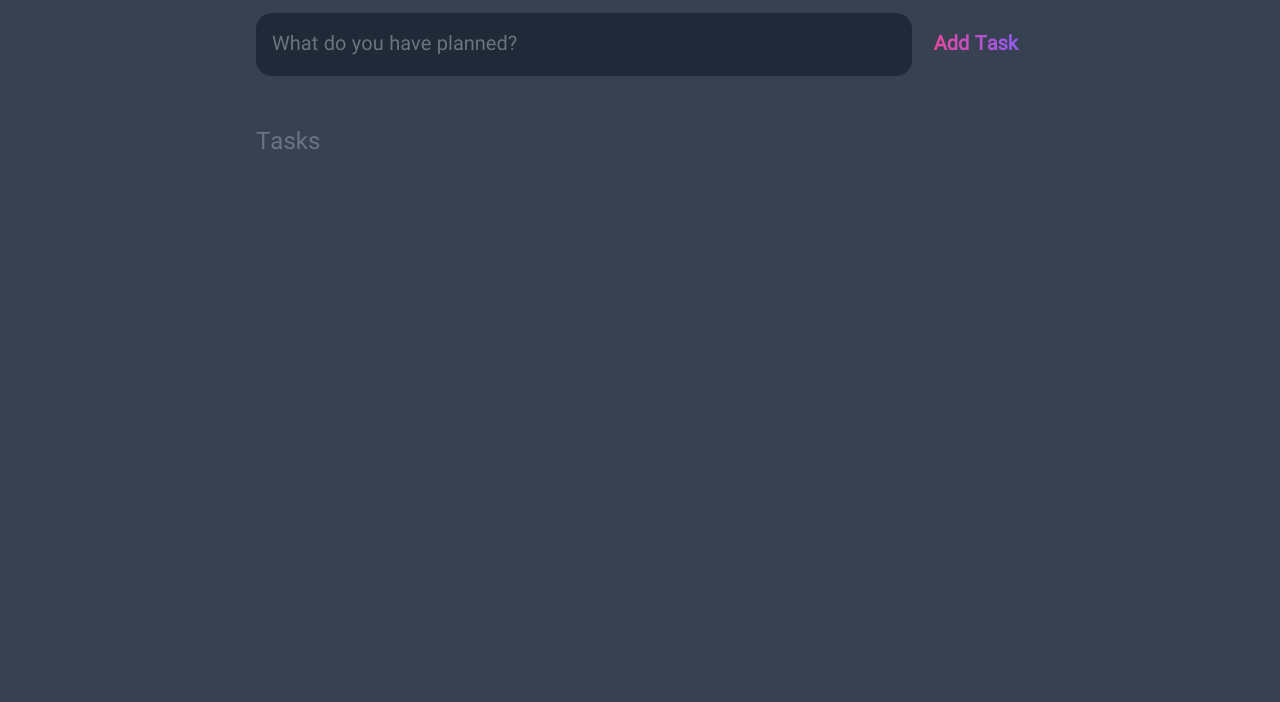
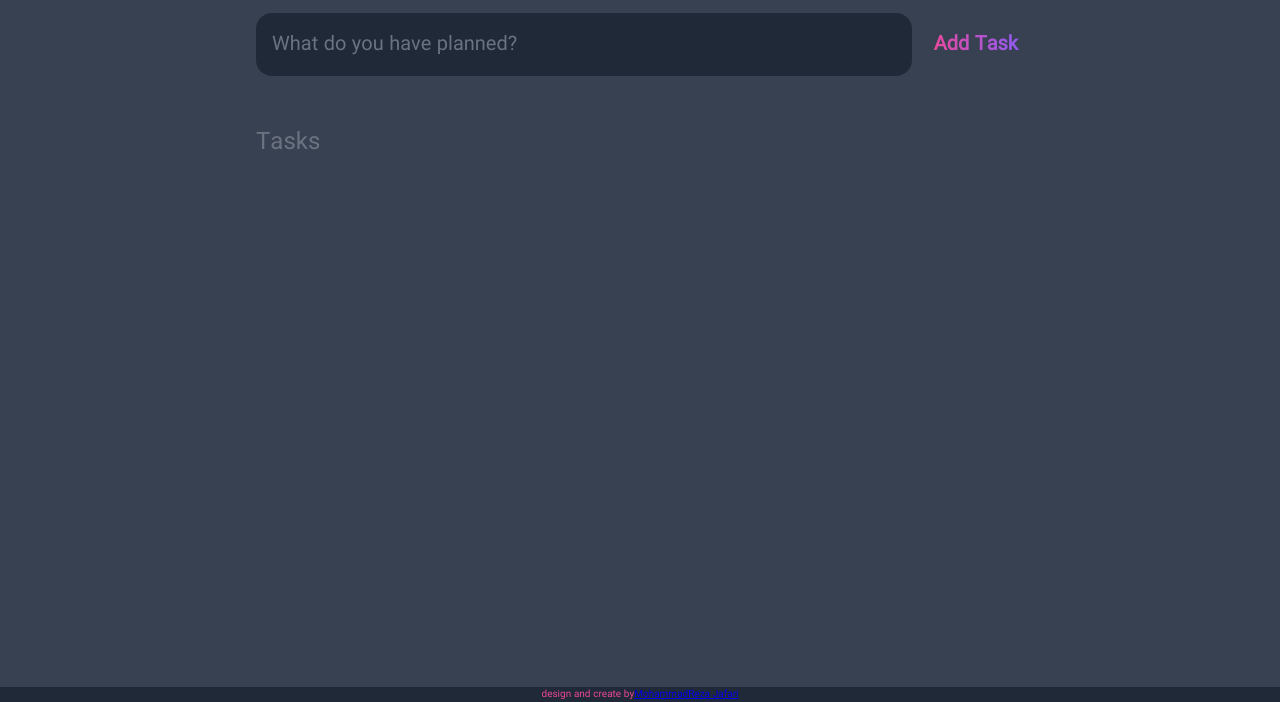
Before and after one commit to jafarihp/to-do-list, a plain HTML site: page index.html in a window 1280 px wide. Shown: the part 98-800 px from the top of the page. Drawn offline with Linux system fonts and the light colour scheme; files whose address does not match are found by name.

Commit message:
add footer

```diff
--- a/index.html
+++ b/index.html
@@ -39,6 +39,10 @@
         </div>
       </section>
     </div>
+    <footer>
+      design and create by
+      <a href="https://github.com/MohMeri73"> MohammadReza Jafari</a>
+    </footer>
     <script src="./app.js"></script>
   </body>
 </html>
--- a/style.css
+++ b/style.css
@@ -168,3 +168,17 @@ button {
   text-decoration: line-through;
   text-decoration-style: wavy;
 }
+
+footer {
+  font-size: 10px;
+  display: flex;
+  align-items: center;
+  justify-content: center;
+  background-color: #1f2937;
+  color: #ec4899;
+}
+
+footer a:hover {
+  color: #ec4899;
+  transform: scaleY(1.5);
+}
```
